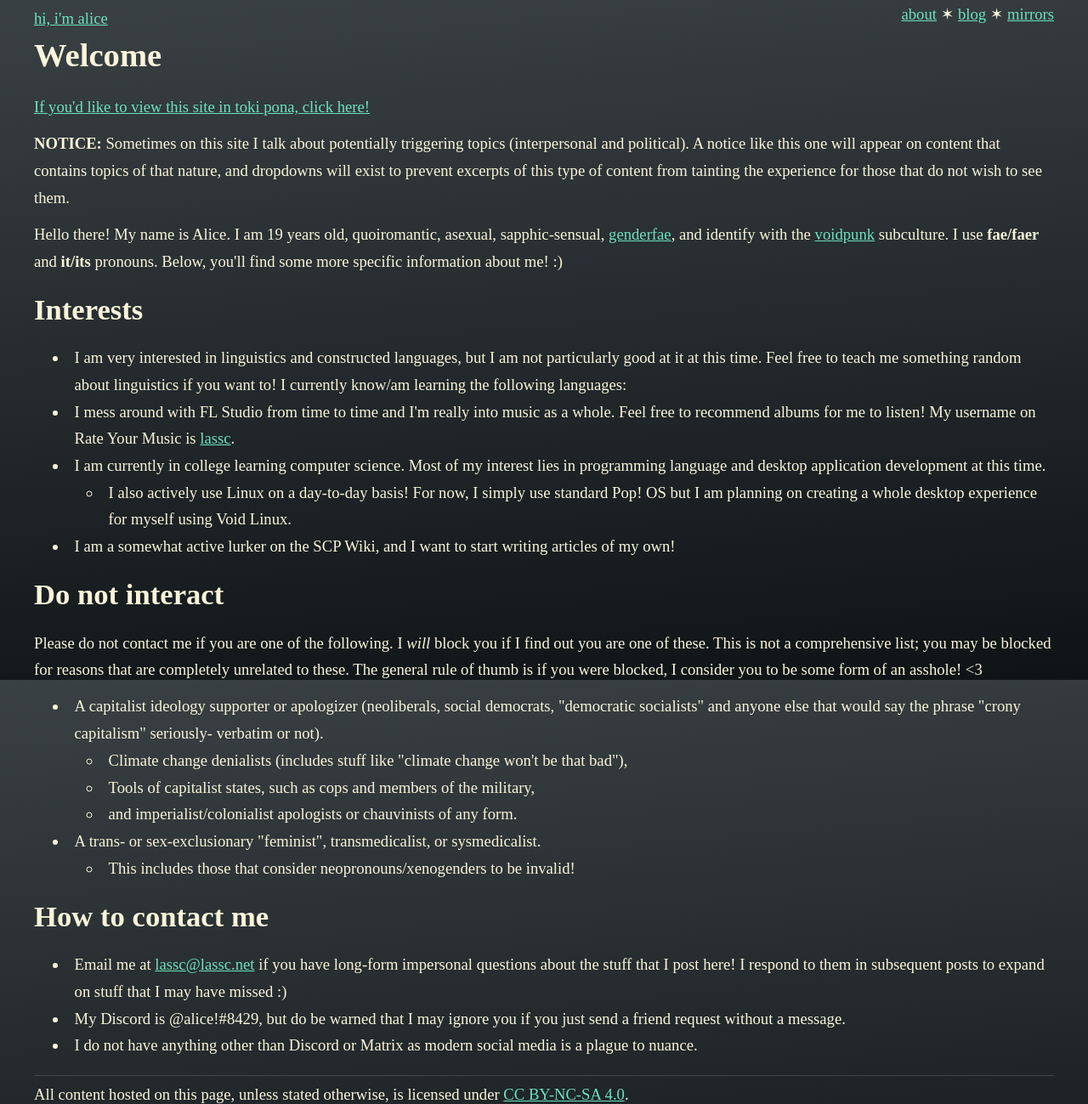
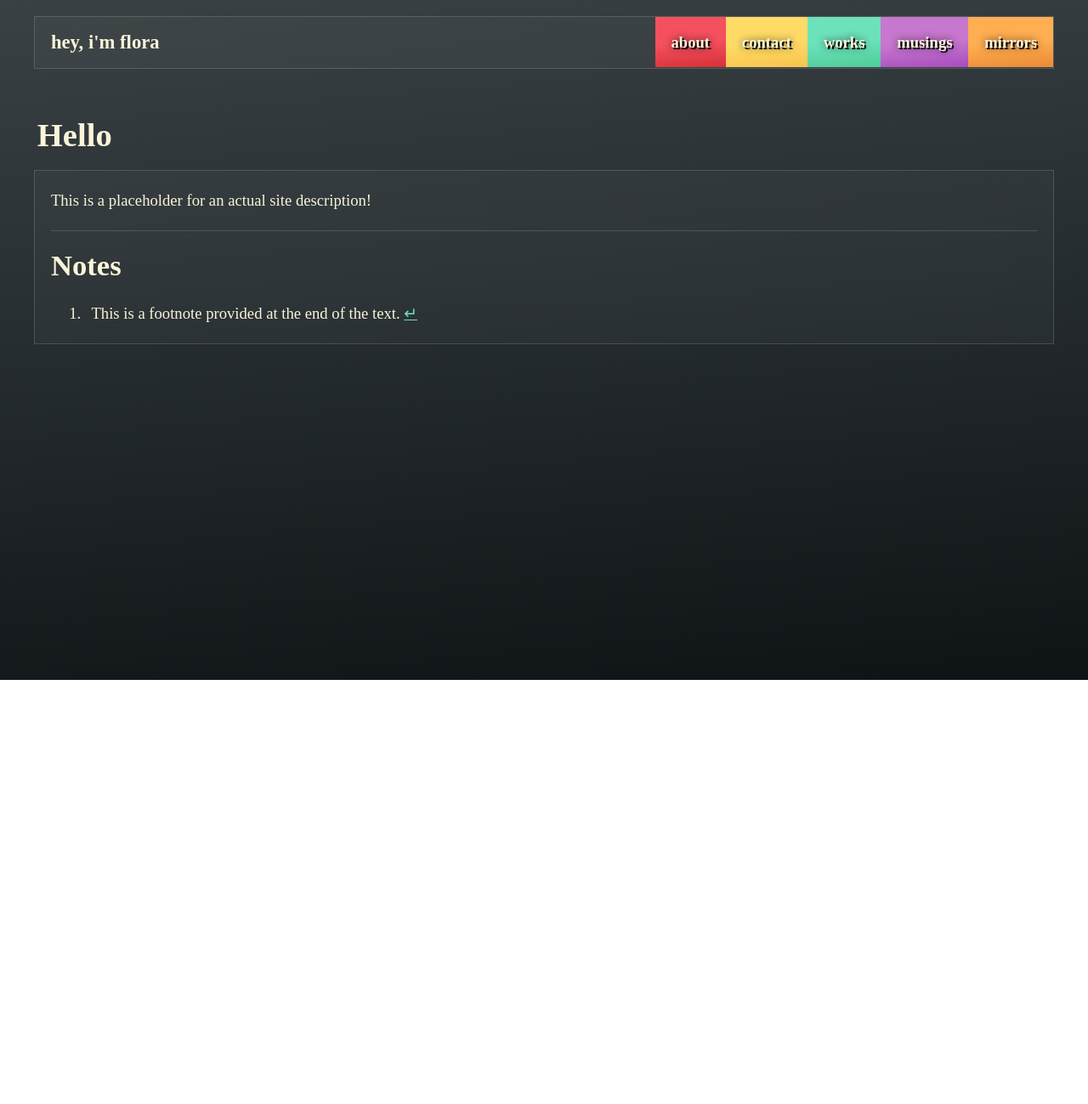
Before and after one commit to l4ssc/l4ssc.github.io, a plain HTML site: page index.html in a window 1280 px wide. Shown: the whole page at 85% size. After the commit the page ends 800 px from the top, so only its background shows below. Drawn offline with Linux system fonts and the light colour scheme; a web font is replaced by a local one.

Commit message:
Update index.html

```diff
--- a/index.html
+++ b/index.html
@@ -2,87 +2,46 @@
 <html lang="en">
 <head>
     <meta charset="UTF-8">
+    <meta http-equiv="X-UA-Compatible" content="IE=edge">
     <meta name="viewport" content="width=device-width, initial-scale=1.0">
-        <meta http-equiv="X-UA-Compatible" content="ie=edge">
+    <title>hey, i'm flora</title>
 
-        <meta property="og:site_name" content="hi, i'm alice">
+    <meta property="og:site_name" content="hey, i'm flora">
     <meta property="og:title" content="main page">
     <meta property="og:url" content="https://lassc.net">
-        <meta property="og:description" content="welcome to my humble abode!">
+    <meta property="og:description" content="introducing myself and talking about the site">
     <meta property="og:type" content="article">
-        <!-- <meta property="og:image" content="hi, i'm alice"> -->
+    <meta property="og:image" content="https://i.imgur.com/9isAkBn.png">
     <meta name="theme-color" content="#FFDBFF">
-
-        <title>hi, i'm alice</title>
     <link rel="stylesheet" href="style.css">
 </head>
-
 <body>
-        <nav>
-            <a class="title" href="/">hi, i'm alice</a>
-            <div>
-                <a href="about/">about</a> ✶
-                <a href="blog/">blog</a> ✶
-                <a href="mirrors/">mirrors</a>
+    <nav class="box">
+        <span class="site">hey, i'm flora</span>
+        <div class="links">
+            <div class="group-info">
+                <a class="link-about">about</a><a class="link-contact">contact</a>
+            </div>
+            <div class="group-work">
+                <a class="link-works">works</a><a class="link-blog">musings</a>
+            </div>
+            <div class="group-mirrors">
+                <a class="link-mirrors">mirrors</a>
+            </div>
         </div>
     </nav>
-        <main>
-            <div class="metadata">
-                <div class="article-header">
-                    <h1 class="article-title">Welcome</h1>
-                    <time></time>
-                </div>
-                <p class="article-subtitle"></p>
-            </div>
-            <div class="content">
-                <a href="/tok/">If you'd like to view this site in toki pona, click here!</a>
-
-				        <p class="warn"><b>NOTICE:</b> Sometimes on this site I talk about potentially triggering topics (interpersonal and political). A notice like this one will appear on content that contains topics of that nature, and dropdowns will exist to prevent excerpts of this type of content from tainting the experience for those that do not wish to see them.</p>
-
-                <p>Hello there! My name is Alice. I am 19 years old, quoiromantic, asexual, sapphic-sensual, <a href="https://gender.fandom.com/wiki/Genderfae">genderfae</a>, and identify with the <a href="https://aesthetics.fandom.com/wiki/Voidpunk">voidpunk</a> subculture. I use <b>fae/faer</b> and <b>it/its</b> pronouns. Below, you'll find some more specific information about me! :)</p>
-
-		            <h2>Interests</h2>
-                <ul>
-                    <li>I am very interested in linguistics and constructed languages, but I am not particularly good at it at this time. Feel free to teach me something random about linguistics if you want to! I currently know/am learning the following languages:</li>
-                    <li>I mess around with FL Studio from time to time and I'm really into music as a whole. Feel free to recommend albums for me to listen! My username on Rate Your Music is <a href="https://rateyourmusic.com/~lassc">lassc</a>.</li>
-                    <li>I am currently in college learning computer science. Most of my interest lies in programming language and desktop application development at this time.</li>
-                    <ul>
-                        <li>I also actively use Linux on a day-to-day basis! For now, I simply use standard Pop! OS but I am planning on creating a whole desktop experience for myself using Void Linux.</li>
-                    </ul>
-                    <li>I am a somewhat active lurker on the SCP Wiki, and I want to start writing articles of my own!</li>
-                </ul>
-
-                <h2>Do not interact</h2>
-                <p>Please do not contact me if you are one of the following. I <i>will</i> block you if I find out you are one of these. This is not a comprehensive list; you may be blocked for reasons that are completely unrelated to these. The general rule of thumb is if you were blocked, I consider you to be some form of an asshole! <3</p>
-                <ul>
-                    <li>A capitalist ideology supporter or apologizer (neoliberals, social democrats, "democratic socialists" and anyone else that would say the phrase "crony capitalism" seriously- verbatim or not).</li>
-                    <ul>
-                        <li>Climate change denialists (includes stuff like "climate change won't be that bad"),</li>
-                        <li>Tools of capitalist states, such as cops and members of the military,</li>
-                        <li>and imperialist/colonialist apologists or chauvinists of any form.</li>
-                    </ul>
-                    <li>A trans- or sex-exclusionary "feminist", transmedicalist, or sysmedicalist.</li>
-                    <ul>
-                        <li>This includes those that consider neopronouns/xenogenders to be invalid!</li>
-                    </ul>
-                </ul>
-
-                <h2>How to contact me</h2>
-                <ul>
-                    <li>Email me at <a href="mailto:lassc@lassc.net">lassc@lassc.net</a> if you have long-form impersonal questions about the stuff that I post here! I respond to them in subsequent posts to expand on stuff that I may have missed :)</li>
-                    <li>My Discord is @alice!#8429, but do be warned that I may ignore you if you just send a friend request without a message.</li>
-                    <li>I do not have anything other than Discord or Matrix as modern social media is a plague to nuance.</li>
-                </ul>
-            </div>
-            <!-- <div class="footnotes">
-                <p id="footnote-1"><sup>1</sup> This is some text.</p>
-                <p id="footnote-2"><sup>2</sup> This is some text.</p>
-                <p id="footnote-3"><sup>3</sup> This is some text.</p>
-                <p id="footnote-4"><sup>4</sup> This is some text.</p>
-            </div> -->
+    <header>
+        <h1 class="title">Hello</h1>
+        <p class="date"></p>
+    </header>
+    <main class="box padding">
+        <p>This is a placeholder for an actual site description!</p>
+        <footer>
+            <h2>Notes</h2>
+            <ol>
+                <li id="footnote-1">This is a footnote provided at the end of the text. <a href="#ref-1" aria-label="Back to content">↵</a></li>
+            </ol>
+        </footer>
     </main>
-        <footer>
-            All content hosted on this page, unless stated otherwise, is licensed under <a href="https://creativecommons.org/licenses/by-nc-sa/4.0/">CC BY-NC-SA 4.0</a>.
-        </footer>
 </body>
 </html>
```
Lines whose indentation alone changed are shown as unchanged.
